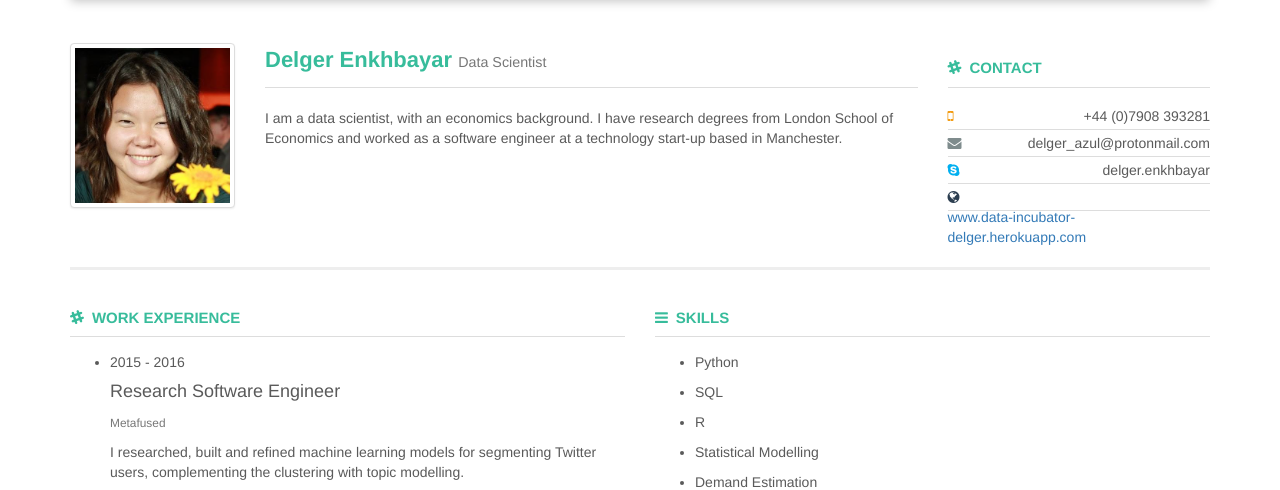
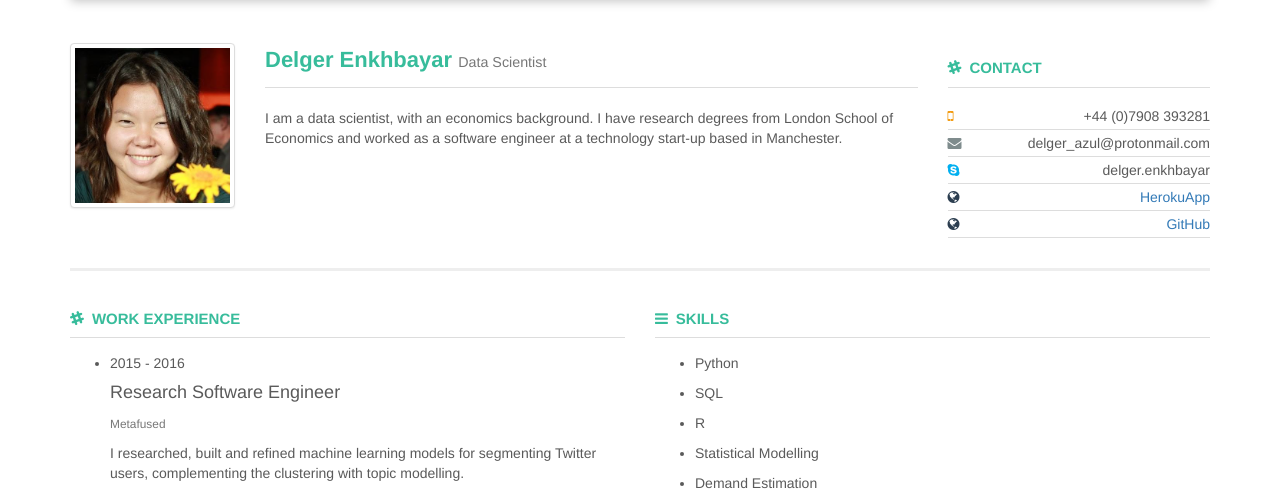
Before and after one commit to delger-azul/data-incubator-2016, a Flask app: page /aboutme in a window 1280 px wide. Shown: the part 72-562 px from the top of the page. Run offline with Flask 2, Linux system fonts and the light colour scheme; some libraries are stand-ins or nearby versions.

Commit message:
Adding github and website heroku

```diff
--- a/templates/aboutme.html
+++ b/templates/aboutme.html
@@ -76,7 +76,8 @@
                           <li><i class="fa fa-mobile"></i><span class="pull-right">+44 (0)7908 393281</span></li>
                           <li><i class="fa fa-envelope"></i><span class="pull-right">delger_azul@protonmail.com</span></li>
                           <li><i class="fa fa-skype"></i><span class="pull-right">delger.enkhbayar</span></li>
-                          <li><i class="fa fa-globe"></i><span class="pull-right"><a href="http://data-incubator-delger.herokuapp.com/">www.data-incubator-delger.herokuapp.com</a></span></li>
+                          <li><i class="fa fa-globe"></i><span class="pull-right"><a href="http://data-incubator-delger.herokuapp.com">HerokuApp</a></span></li>
+                          <li><i class="fa fa-globe"></i><span class="pull-right"><a href="http://github.com/delger-azul/data-incubator-2016">GitHub</a></span></li>
                       </ul>
                   </div>
                   <!-- End Contact -->
```
